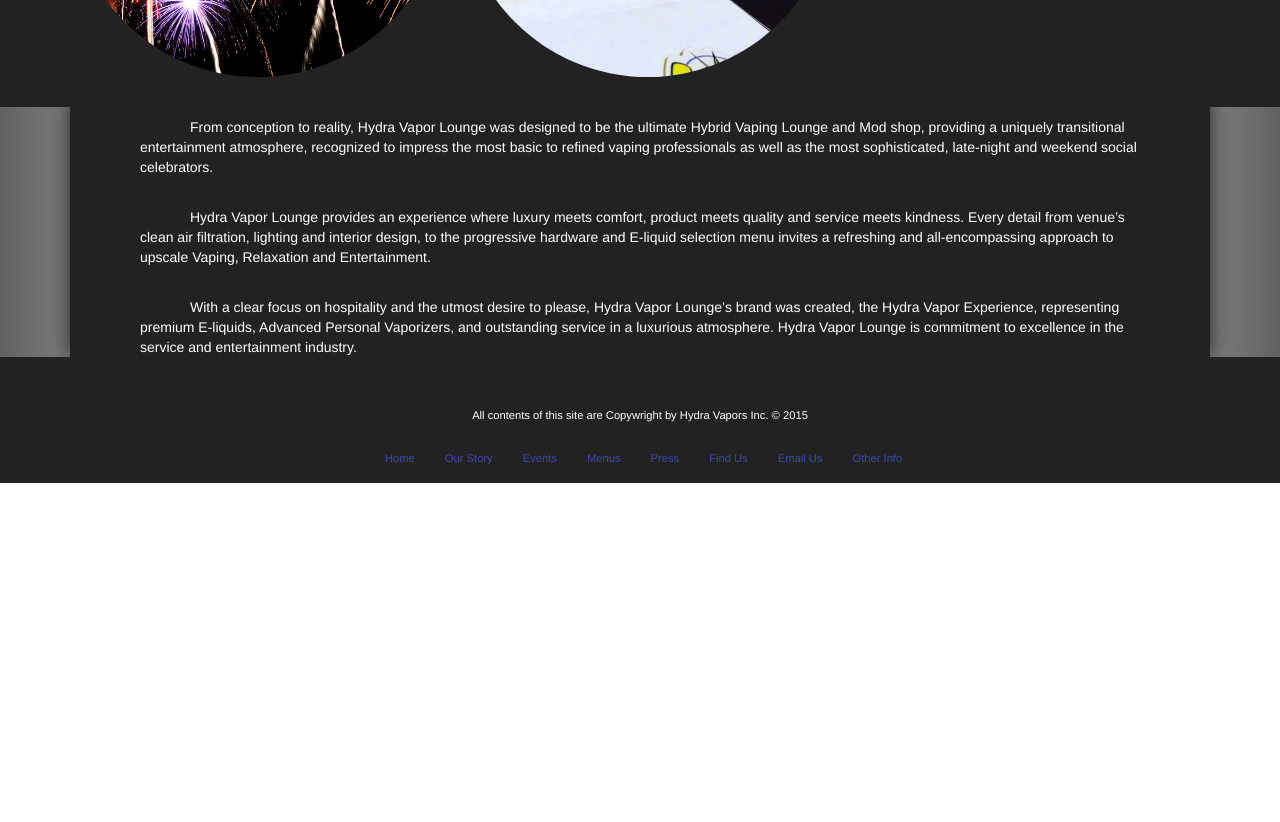
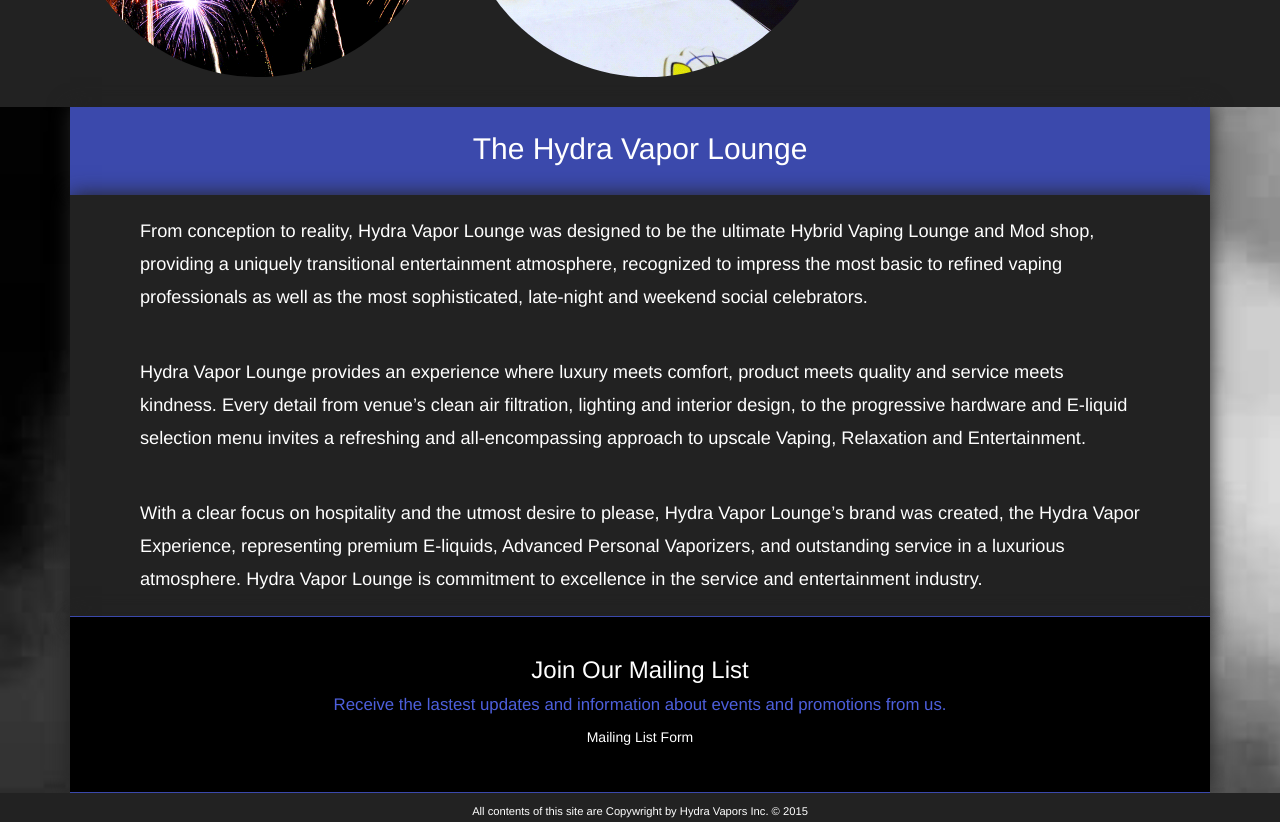
Before and after one commit to Grennik/hydravapor, a website: page index.html in a window 1280 px wide. Shown: the part 1093-1915 px from the top of the page. Before the commit the page ends 1576 px from the top, so only its background shows below. Drawn offline with Linux system fonts and the light colour scheme.

Commit message:
another commit

```diff
--- a/css/stylesheet.css
+++ b/css/stylesheet.css
@@ -112,12 +112,14 @@
 }
 .bodytexts{
 
+	 line-height: 180%;
+	 font-size:  1.3em;
 	 background-color: #222222;
 	 color:white;
-	 margin-top: -10px;
 	 padding-left: 70px;
 	 padding-right: 70px;
 	 padding-top:20px;
+	 padding-bottom:20px;
 	 box-shadow: 0 0 20px #222222;
 
 }
@@ -129,32 +131,50 @@
 	 padding-left: 70px;
 	 padding-right: 70px;
 	 padding-top:20px;
+	 padding-bottom:35px;
 	 text-align: center;
 	 box-shadow: 0 0 20px #222222;
 }
+.bodyboxalt{
 
-.bodytexts > p{
+	 background-color: black;
+	 color:white;
+	 margin-top: -10px;
+	 padding-left: 70px;
+	 padding-right: 70px;
+	 padding-top:20px;
+	 padding-bottom:35px;
+	 text-align: center;
+	 box-shadow: 0 0 20px #222222;
+	 border-top: #3b49ac 1px solid;
+	 border-bottom: #3b49ac 1px solid;
+}
+.bodyboxheader{
 
-	text-indent: 50px;
+	 background-color: #3b49ac;
+	 color:white;
+	 padding-left: 70px;
+	 padding-right: 70px;
+	 padding-top:5px;
+	 padding-bottom: 20px;
+	 text-align: center;
+	 box-shadow: 0 0 20px #222222;
+
 }
+
 .bottomtext{
 
+	line-height: 60%;
 	background-color: #222222;
 	color:white;
-	margin-top: -10px;
-	padding-top:50px;
+	padding-top:15px;
 	text-align: center;
 	font-size: .8em;
 }
 body{
 
-	background: -moz-linear-gradient(left,  rgba(0,0,0,0.62) 0%, rgba(111,111,111,0) 31%, rgba(255,255,255,0.36) 71%, rgba(0,0,0,0.62) 100%); /* FF3.6+ */
-background: -webkit-gradient(linear, left top, right top, color-stop(0%,rgba(0,0,0,0.62)), color-stop(31%,rgba(111,111,111,0)), color-stop(71%,rgba(255,255,255,0.36)), color-stop(100%,rgba(0,0,0,0.62))); /* Chrome,Safari4+ */
-background: -webkit-linear-gradient(left,  rgba(0,0,0,0.62) 0%,rgba(111,111,111,0) 31%,rgba(255,255,255,0.36) 71%,rgba(0,0,0,0.62) 100%); /* Chrome10+,Safari5.1+ */
-background: -o-linear-gradient(left,  rgba(0,0,0,0.62) 0%,rgba(111,111,111,0) 31%,rgba(255,255,255,0.36) 71%,rgba(0,0,0,0.62) 100%); /* Opera 11.10+ */
-background: -ms-linear-gradient(left,  rgba(0,0,0,0.62) 0%,rgba(111,111,111,0) 31%,rgba(255,255,255,0.36) 71%,rgba(0,0,0,0.62) 100%); /* IE10+ */
-background: linear-gradient(to right,  rgba(0,0,0,0.62) 0%,rgba(111,111,111,0) 31%,rgba(255,255,255,0.36) 71%,rgba(0,0,0,0.62) 100%); /* W3C */
-filter: progid:DXImageTransform.Microsoft.gradient( startColorstr='#9e000000', endColorstr='#9e000000',GradientType=1 ); /* IE6-9 */
+	background-image: url(../img/smoke.jpg);
+	background-size: cover;
 
 }
 
@@ -220,3 +240,21 @@
 	padding-bottom: 25px;
 
 }
+.smallfont{
+
+	font-size: 1.2em;
+	color: #4d5fdc;
+
+}
+
+.notused{
+
+	background: -moz-linear-gradient(left,  rgba(0,0,0,0.62) 0%, rgba(111,111,111,0) 31%, rgba(255,255,255,0.36) 71%, rgba(0,0,0,0.62) 100%); /* FF3.6+ */
+background: -webkit-gradient(linear, left top, right top, color-stop(0%,rgba(0,0,0,0.62)), color-stop(31%,rgba(111,111,111,0)), color-stop(71%,rgba(255,255,255,0.36)), color-stop(100%,rgba(0,0,0,0.62))); /* Chrome,Safari4+ */
+background: -webkit-linear-gradient(left,  rgba(0,0,0,0.62) 0%,rgba(111,111,111,0) 31%,rgba(255,255,255,0.36) 71%,rgba(0,0,0,0.62) 100%); /* Chrome10+,Safari5.1+ */
+background: -o-linear-gradient(left,  rgba(0,0,0,0.62) 0%,rgba(111,111,111,0) 31%,rgba(255,255,255,0.36) 71%,rgba(0,0,0,0.62) 100%); /* Opera 11.10+ */
+background: -ms-linear-gradient(left,  rgba(0,0,0,0.62) 0%,rgba(111,111,111,0) 31%,rgba(255,255,255,0.36) 71%,rgba(0,0,0,0.62) 100%); /* IE10+ */
+background: linear-gradient(to right,  rgba(0,0,0,0.62) 0%,rgba(111,111,111,0) 31%,rgba(255,255,255,0.36) 71%,rgba(0,0,0,0.62) 100%); /* W3C */
+filter: progid:DXImageTransform.Microsoft.gradient( startColorstr='#9e000000', endColorstr='#9e000000',GradientType=1 ); /* IE6-9 */
+
+}
--- a/index.html
+++ b/index.html
@@ -135,10 +135,18 @@
 
 
         <div class="container">
-          <div class="bodytexts">
+           <div class="bodyboxheader">
+            <h2>The Hydra Vapor Lounge</h2>
+            </div>
+            <div class="bodytexts">
             <p>From conception to reality, Hydra Vapor Lounge was designed to be the ultimate Hybrid Vaping Lounge and Mod shop, providing a uniquely transitional entertainment atmosphere, recognized to impress the most basic to refined vaping professionals as well as the most sophisticated, late-night and weekend social celebrators. <br><br></p>
             <p>Hydra Vapor Lounge provides an experience where luxury meets comfort, product meets quality and service meets kindness. Every detail from venue’s clean air filtration, lighting and interior design, to the progressive hardware and E-liquid selection menu invites a refreshing and all-encompassing approach to upscale Vaping, Relaxation and Entertainment.<br><br></p>
             <p>With a clear focus on hospitality and the utmost desire to please, Hydra Vapor Lounge’s brand was created, the Hydra Vapor Experience, representing premium E-liquids, Advanced Personal Vaporizers, and outstanding service in a luxurious atmosphere. Hydra Vapor Lounge is commitment to excellence in the service and entertainment industry.</p>
+          </div>
+          <div class="bodyboxalt">
+            <h3>Join Our Mailing List</h3>
+            <p class="smallfont">Receive the lastest updates and information about events and promotions from us.</p>
+            <p>Mailing List Form</p>
           </div>
         </div>
 
@@ -146,6 +154,10 @@
         <div class="bottomtext">
           <div class="container">
             <p>All contents of this site are Copywright by Hydra Vapors Inc. &copy; 2015</p>
+             <div class="social hidden-xs">
+                <a href="https://www.facebook.com/HydraVapors"target="_blank"><img src="img/Facebook_Logo_Button_24.png"</a>
+                <a href="https://twitter.com/hydravapors"target="_blank"><img src="img/Twitter_logo_24.png"></a>
+             </div>
               <div class="col-lg-offset-3 col-lg-8 col-md-offset-2 col-md-10 col-sm-offset-1 col-sm-11 hidden-xs">
                 <ul class="nav navbar-nav">
                 <li><a href="index.html">Home</a></li>
```
Also changed, not shown: menu.html (+14 -4 lines), img/Facebook_Logo_Button_24-2.png (added), img/smoke.jpg (added).
